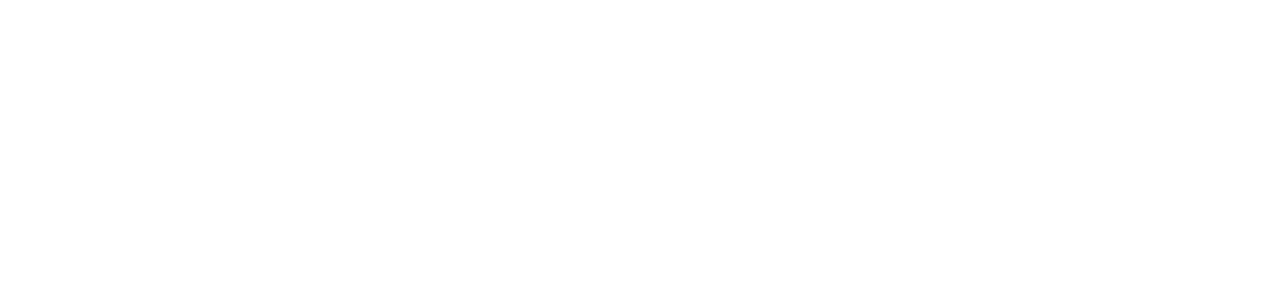
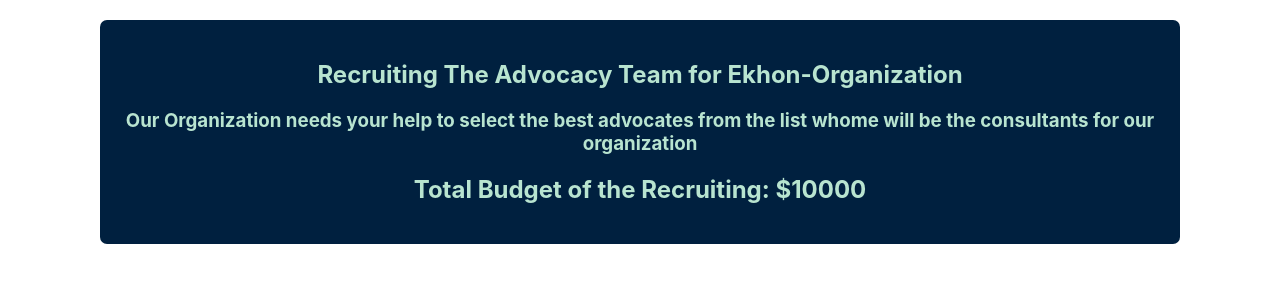
Before and after one commit to hasan75/Advocate_Panel_REACT_APP, a React (Create React App) app: page / in a window 1280 px wide. Shown: the top 300 px of the page. Built offline with nearby package versions, Linux system fonts and the light colour scheme.

Commit message:
header added

```diff
--- a/src/App.js
+++ b/src/App.js
@@ -1,10 +1,11 @@
 import logo from './logo.svg';
 import './App.css';
+import Header from './components/Header/Header';
 
 function App() {
   return (
-    <div className="App">
-
+    <div className="">
+      <Header></Header>
     </div>
   );
 }
--- /dev/null
+++ b/src/components/Header/Header.css
@@ -0,0 +1,8 @@
+.header {
+  text-align: center;
+  background-color: #00203fff;
+  color: rgb(184, 228, 208);
+  margin: 20px 100px;
+  padding: 20px;
+  border-radius: 7px;
+}
--- /dev/null
+++ b/src/components/Header/Header.js
@@ -0,0 +1,14 @@
+import React from 'react';
+import './Header.css'
+
+const Header = () => {
+    return (
+        <div className="header">
+            <h2>Recruiting The Advocacy Team for Ekhon-Organization</h2>
+            <h3> Our Organization needs your help to select the best advocates from the list whome will be the consultants for our organization</h3>
+            <h2>Total Budget of the Recruiting: $10000</h2>
+        </div>
+    );
+};
+
+export default Header;
```
